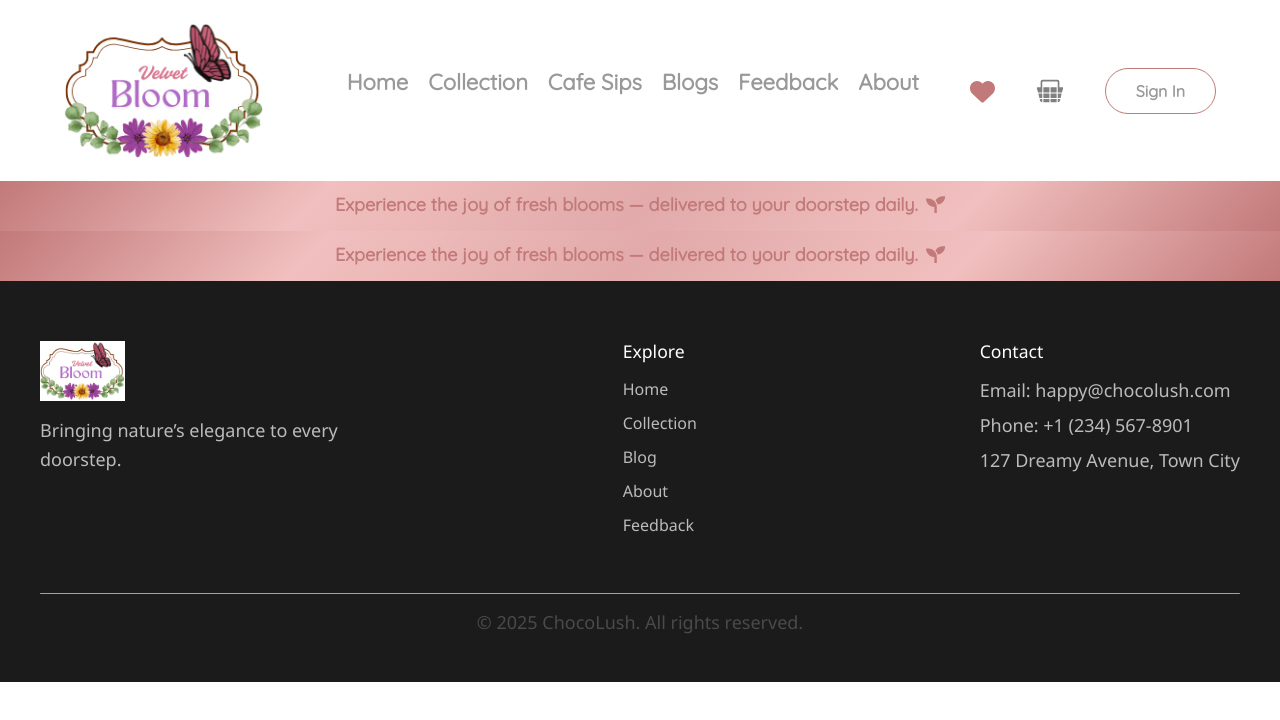
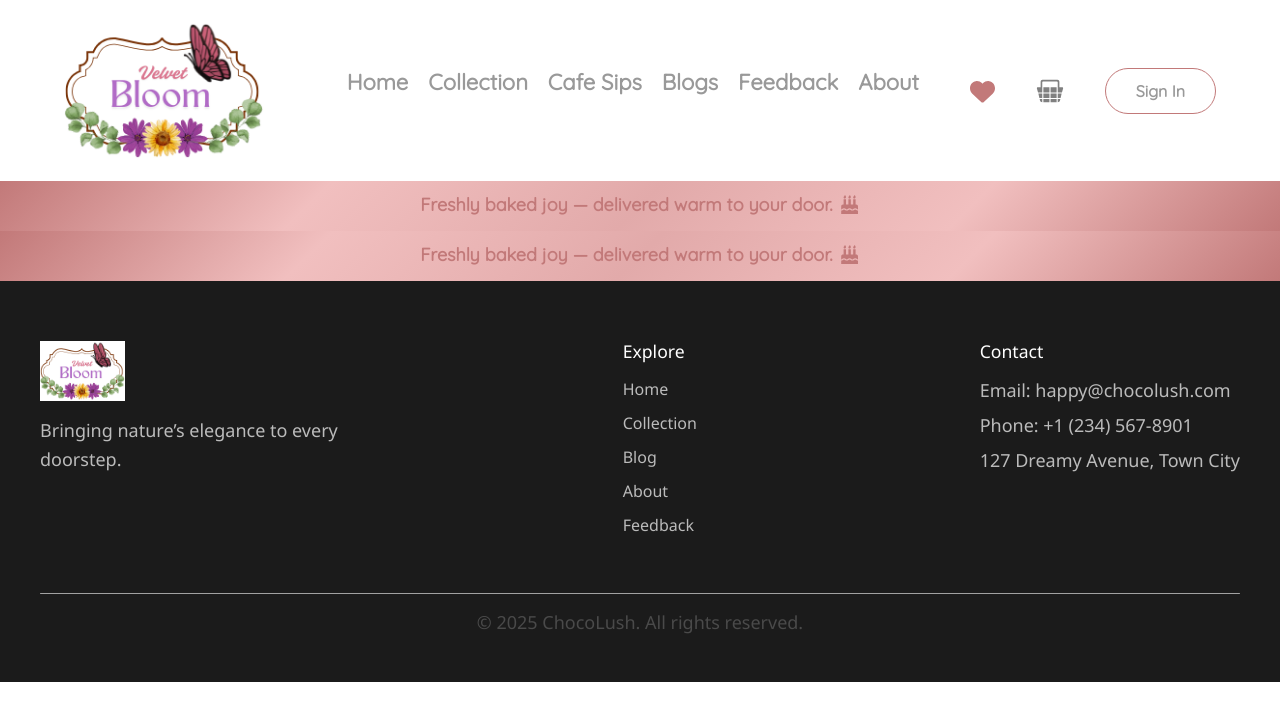
Before and after one commit to SnehaGajjar7/ChocoLush, a React (Create React App) app in the folder frontend/: page /bottom in a window 1280 px wide. Shown: the top 720 px of the page. Built offline with nearby package versions, Linux system fonts and the light colour scheme; no server answers.

Commit message:
Update Bottom.jsx

```diff
--- a/frontend/src/components/Navbar/Bottom.jsx
+++ b/frontend/src/components/Navbar/Bottom.jsx
@@ -1,23 +1,23 @@
 import React, { useState, useEffect } from "react";
 import "./Bottom.css";
-import { FaSeedling, FaTruck, FaGift, FaHeart } from "react-icons/fa";
+import { FaBirthdayCake, FaTruck, FaGift, FaCookieBite } from "react-icons/fa";
 
 const Bottom = () => {
   const messages = [
     {
-      text: "Experience the joy of fresh blooms — delivered to your doorstep daily.",
-      icon: <FaSeedling />,
+      text: "Freshly baked joy — delivered warm to your door.",
+      icon: <FaBirthdayCake />,
     },
     {
-      text: "Turn everyday moments into memories with our handcrafted floral designs.",
-      icon: <FaHeart />,
+      text: "Turn sweet cravings into special moments with our artisan treats.",
+      icon: <FaCookieBite />,
     },
     {
-      text: "Enjoy 10% off your first order — because your story deserves a beautiful start.",
+      text: "Enjoy 10% off your first order — because sweetness should be shared.",
       icon: <FaGift />,
     },
     {
-      text: "Complimentary delivery on all orders above ₹999 — because elegance should arrive effortlessly.",
+      text: "Free delivery on orders above ₹999 — from our oven to your home.",
       icon: <FaTruck />,
     },
   ];
@@ -35,9 +35,8 @@ const Bottom = () => {
   return (
     <div className="bottom-message-bar">
       <p>
-      {messages[currentMessageIndex].text}
-        <span className="icon">{messages[currentMessageIndex].icon}</span>{" "}
-
+        {messages[currentMessageIndex].text}
+        <span className="icon">{messages[currentMessageIndex].icon}</span>
       </p>
     </div>
   );
```
